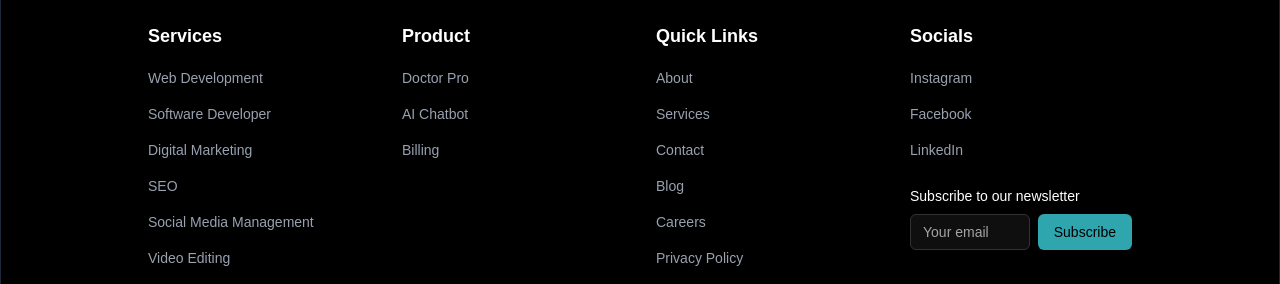
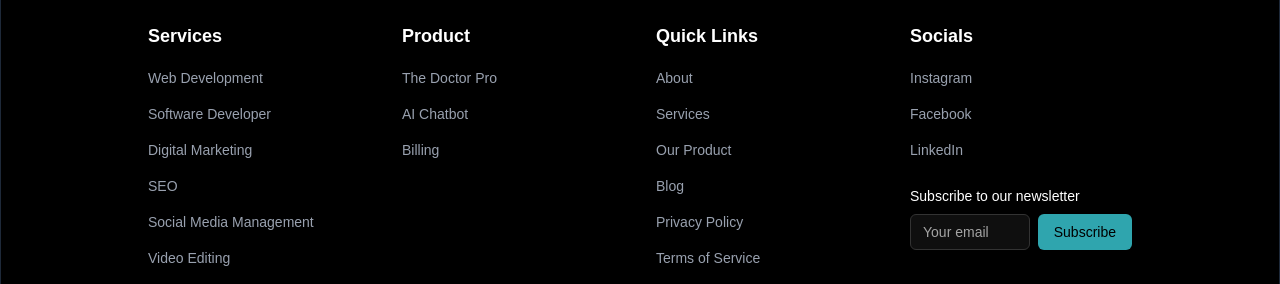
Before and after one commit to Myenum2412/myenum.rebuild, a Next.js app: page / in a window 1280 px wide. Shown: the part 7155-7439 px from the top of the page. Built offline with nearby package versions, Linux system fonts and the light colour scheme.

Commit message:
Update footer.tsx

```diff
--- a/components/footer.tsx
+++ b/components/footer.tsx
@@ -20,7 +20,7 @@ const servicesLinks = [
 ];
 
 const productLinks = [
-  { href: "https://doctorpro.myenum.in/", label: "Doctor Pro" },
+  { href: "https://www.thedoctorpro.com/", label: "The Doctor Pro" },
   { href: "/undermaintenance", label: "AI Chatbot" },
   { href: "/undermaintenance", label: "Billing" },
 ];
@@ -28,9 +28,8 @@ const productLinks = [
 const quickLinks = [
   { href: "/undermaintenance", label: "About" },
   { href: "/undermaintenance", label: "Services" },
-  { href: "/contact", label: "Contact" },
+  { href: "/product", label: "Our Product" },
   { href: "/undermaintenance", label: "Blog" },
-  { href: "/undermaintenance", label: "Careers" },
   { href: "/undermaintenance", label: "Privacy Policy" },
   { href: "/undermaintenance", label: "Terms of Service" },
 ];
```
